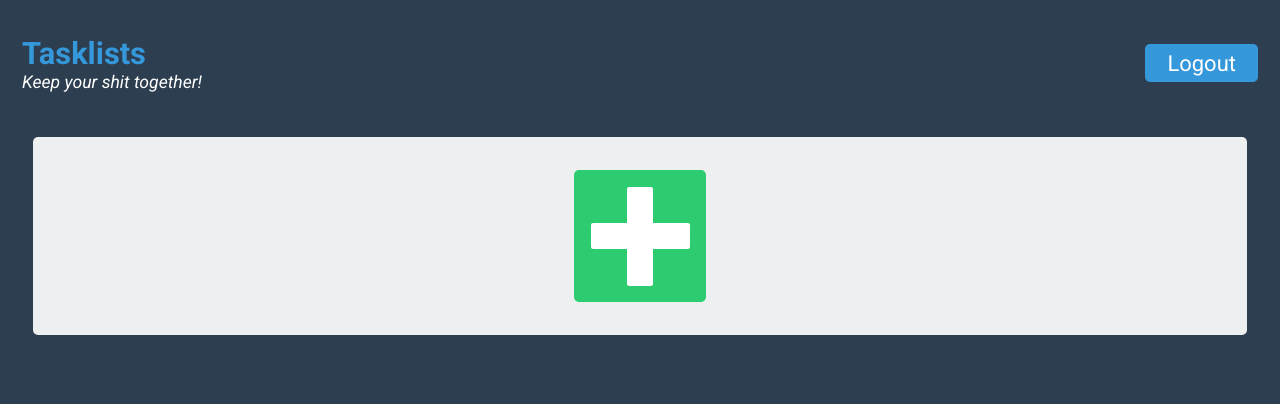
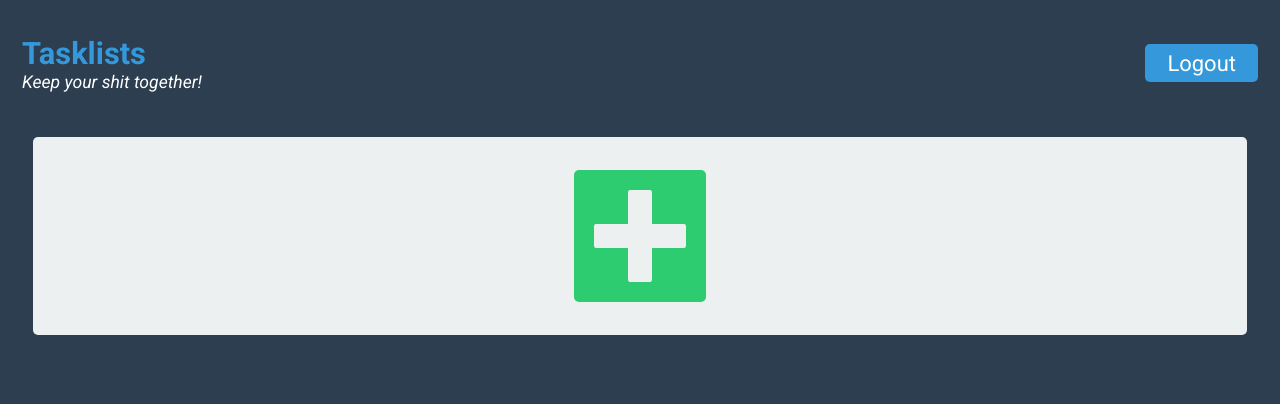
Before and after one commit to austinmalmberg/flask-tasklist, a Flask app: page / in a window 1280 px wide. Shown: the top 404 px of the page. Run offline with Flask 2, Linux system fonts and the light colour scheme; the visitor is signed in with stand-in values (Sample User, id 1); data comes from the database, SQL or seed files in the repository; data that the repository does not hold is empty.

Commit message:
Made button icons slightly smaller

```diff
--- a/static/style.css
+++ b/static/style.css
@@ -27,12 +27,11 @@ Table of Contents
     --border-radius: 5px; /* for buttons */
 
     /* pseudo elements on index.html */
-    --line-width: 75%;
-    --line-thickness: 20%;
+    --line-width: 70%;
+    --line-thickness: 18%;
     --line-vertical-start: calc(50% - var(--line-thickness) / 2);
     --line-horizontal-start: calc(50% - var(--line-width) / 2);
     --line-border-radius: 0.1em;
-
 
     /* colors */
     --primary-background-light: #ecf0f1;
@@ -293,7 +292,7 @@ button.big {
 .btn-delete::before {
     content: '';
     position: absolute;
-    background-color: var(--button-color-light);
+    background-color: var(--primary-background-light);
     border-radius: var(--line-border-radius);
 }
 
```
